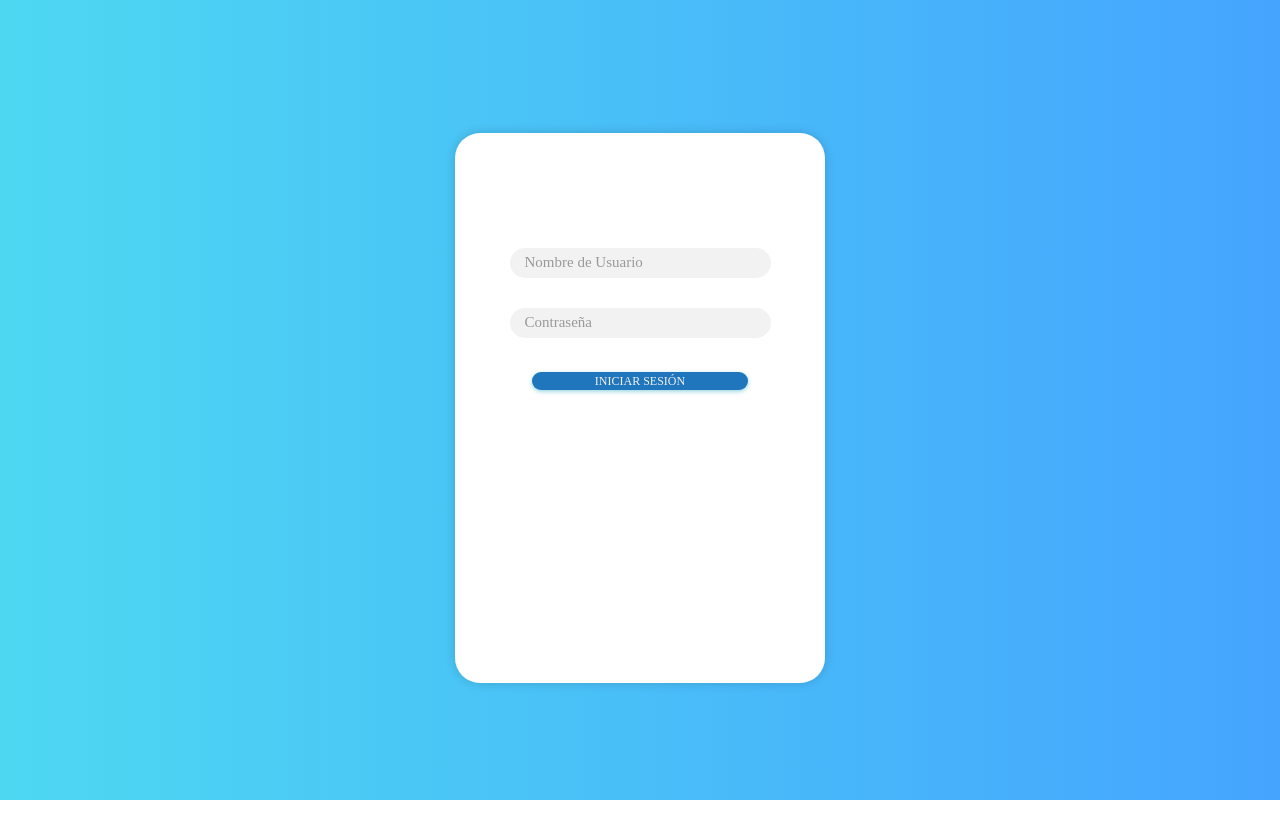
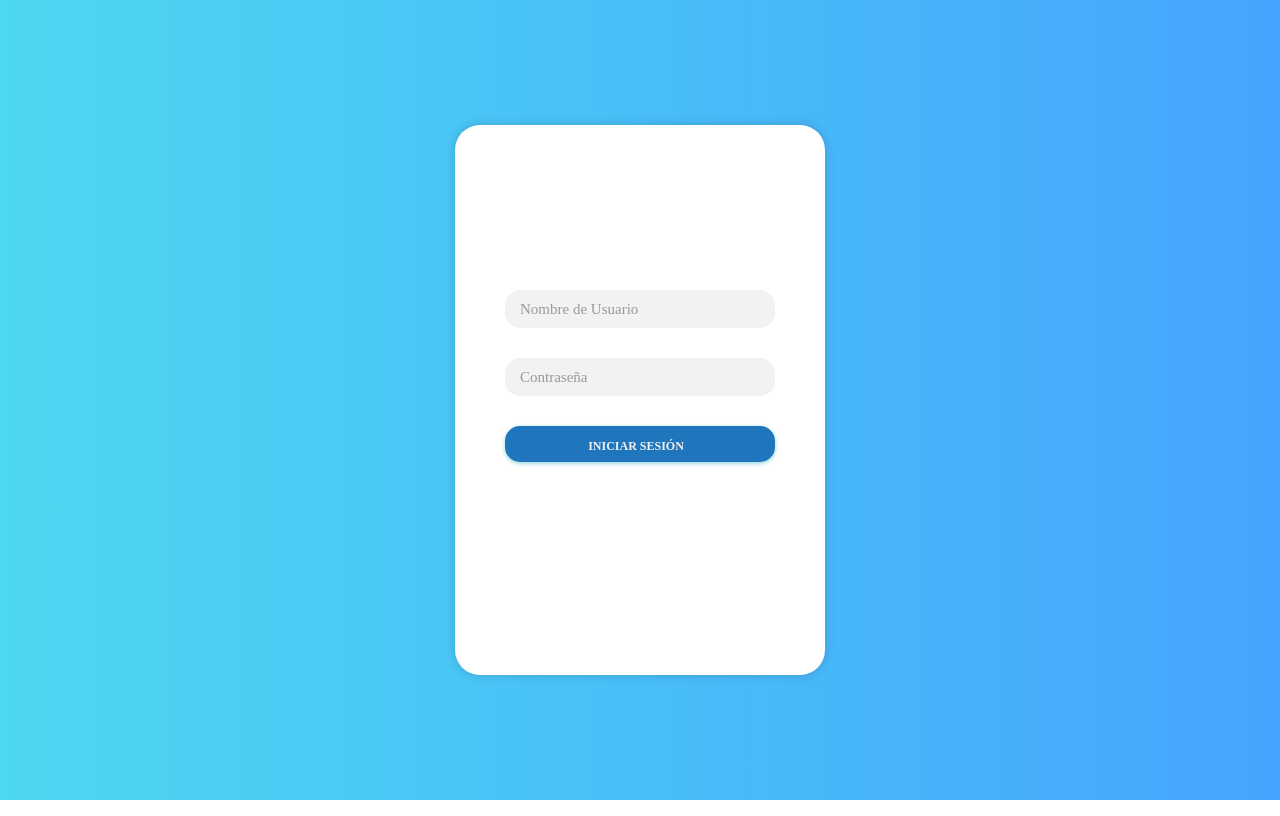
Before and after one commit to cococoquito/cash-management, an Angular app: page /login in a window 1280 px wide. Built offline with nearby package versions, Linux system fonts and the light colour scheme.

Commit message:
Integracion de font icon

```diff
--- a/angular.json
+++ b/angular.json
@@ -24,7 +24,8 @@
               "src/assets"
             ],
             "styles": [
-              "src/styles.css"
+              "src/styles.css",
+              "node_modules/bootstrap/dist/css/bootstrap.min.css"
             ],
             "scripts": []
           },
--- a/src/app/modules/login/login-component/login.component.css
+++ b/src/app/modules/login/login-component/login.component.css
@@ -173,10 +173,6 @@ button:hover {
   font-weight: bold;
 }
 
-.mt-3 {
-  margin-top: 100px;
-}
-
 .ui-g-12 {
   padding: 15px;
 }
@@ -184,3 +180,7 @@ button:hover {
 .w-100 {
   width: 80%;
 }
+
+.mart{
+  margin-top: 150px;
+}
--- a/src/app/modules/login/login-component/login.component.html
+++ b/src/app/modules/login/login-component/login.component.html
@@ -7,14 +7,13 @@
     <!-- formulario ingreso informacion -->
     <form
     name="formLogin"
-    (ngSubmit)="iniciarSesion()"
     novalidate>
 
       <!-- panel ingreso informacion -->
       <div class="ui-g container">
 
         <!-- nombre usuario -->
-        <div class="ui-g-12 mt-3">
+        <div class="ui-g-12 mart">
           <div class="inner-addon left-addon">
             <i class="fa fa-user font-size-16 aico"></i>
             <input
@@ -32,7 +31,6 @@
         <!-- password -->
         <div class="ui-g-12">
           <div class="inner-addon left-addon">
-            <i (mousedown)="inclave.type='text'" (mouseup)="inclave.type='password'" (mouseover)="inclave.type='password'" class="fa fa-eye font-size-16 aico-eye"></i>
             <input
               type="password"
               #inclave
@@ -49,7 +47,7 @@
         <div class="ui-g-12 mb-0 pb-0 text-center">
           <div class="inner-addon left-addon">
             <i class="fa fa-user-circle aico user-icon"></i>
-            <button type="submit" class="btn btn-primary w-100">
+            <button (click)="iniciarSesion()" type="button" class="btn btn-primary w-100">
               <span class="font-new-roman mr-2 font-size-12 font-weight-bold">INICIAR SESIÓN</span>
             </button>
           </div>
```
Also changed, not shown: 1 other file (tests, documents, lock files or other folders).
